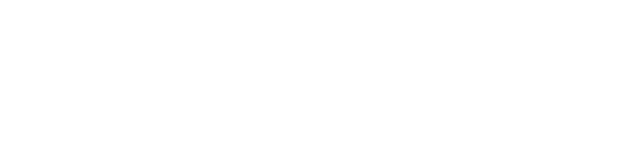
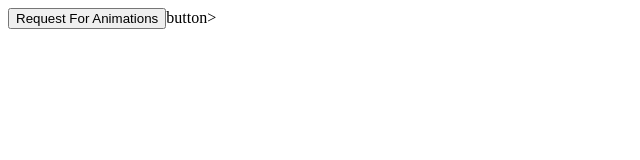
Before and after one commit to Antech-greyhat/css-animations, a plain HTML site: page index.html in a window 1280 px wide. Shown: the whole page, without its empty margins (0-640 px from the left). Drawn offline with Linux system fonts and the light colour scheme.

Commit message:
Update index.html

```diff
--- a/index.html
+++ b/index.html
@@ -22,5 +22,6 @@
       <div class="cabin"></div>
     </div>
     <script src="animation.js"></script>
+    <button onclick="clicked()">Request For Animations</button>button>
   </body>
 </html>
```
